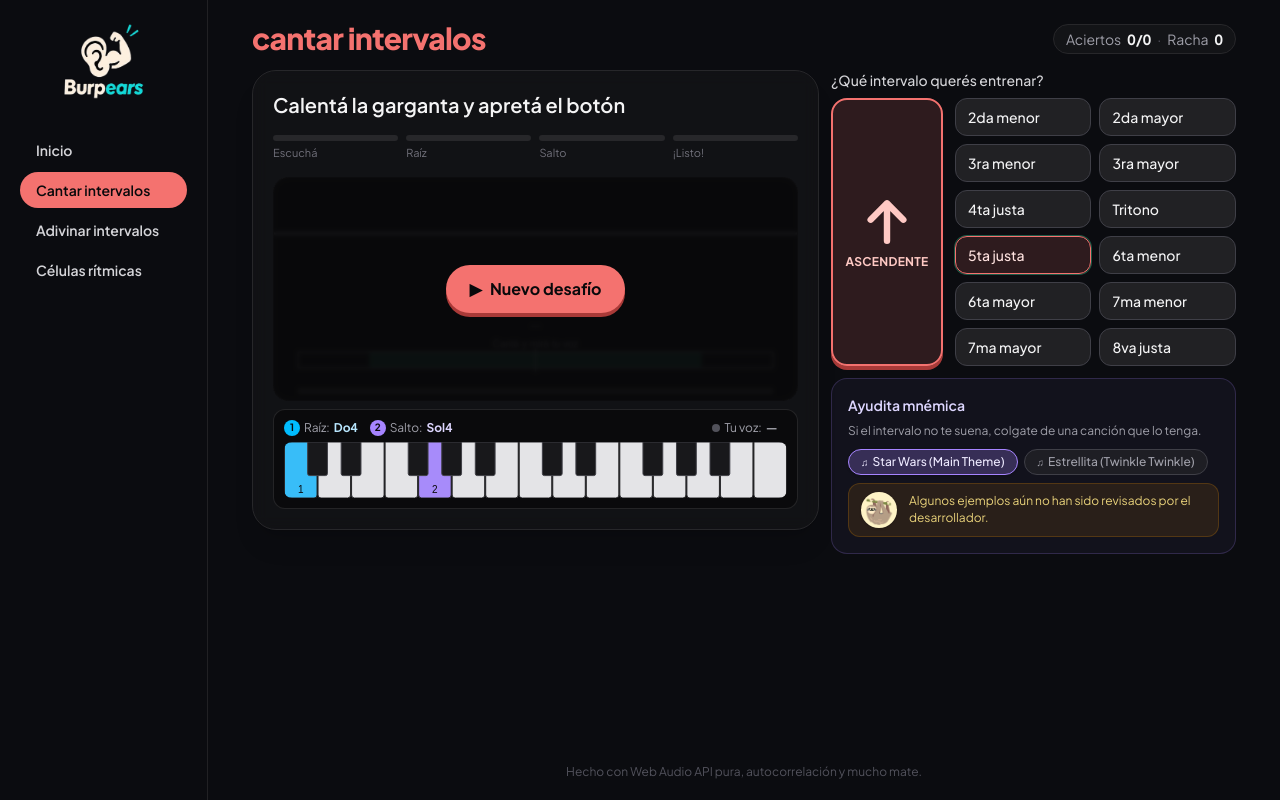
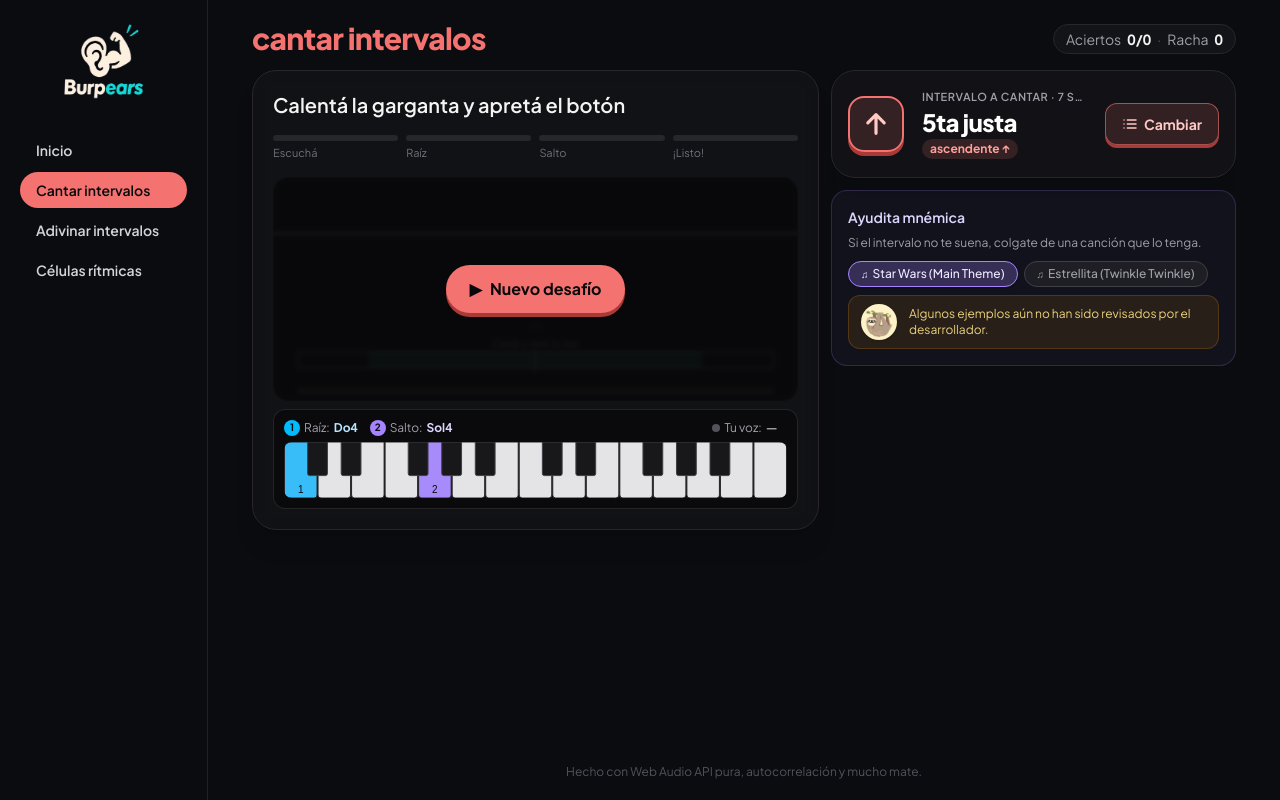
Before and after one commit to pablolospe/intervals, a Next.js app: page /intervalos/cantar in a window 1280 px wide. Built offline with nearby package versions, Linux system fonts and the light colour scheme.

Commit message:
refactor: enhance IdentifyModal component and update trainer app layout

```diff
--- a/src/components/identify-modal.tsx
+++ b/src/components/identify-modal.tsx
@@ -1,5 +1,5 @@
 "use client";
-import { useEffect, useRef, useState } from "react";
+import { useEffect, useId, useRef, useState } from "react";
 import type { Direction } from "@/lib/audio/intervals-catalog";
 
 export interface IdentifyOption {
@@ -9,7 +9,7 @@ export interface IdentifyOption {
 
 export interface IdentifyLabels {
   title: string;
-  subtitle: string;
+  subtitle?: string;
   direction: string;
   interval: string;
   ascending: string;
@@ -21,6 +21,9 @@ interface Props {
   open: boolean;
   labels: IdentifyLabels;
   options: IdentifyOption[];
+  initialDirection?: Direction | null;
+  initialInterval?: string | null;
+  onClose?: () => void;
   onAnswer: (id: string, direction: Direction) => void;
 }
 
@@ -29,7 +32,7 @@ function Arrow({ up }: { up: boolean }) {
     <svg
       viewBox="0 0 24 24"
       aria-hidden
-      className={`h-10 w-10 sm:h-12 sm:w-12 ${up ? "" : "rotate-180"}`}
+      className={`h-5 w-5 sm:h-6 sm:w-6 ${up ? "" : "rotate-180"}`}
       fill="none"
       stroke="currentColor"
       strokeWidth={2.75}
@@ -41,18 +44,32 @@ function Arrow({ up }: { up: boolean }) {
   );
 }
 
-/** Blocking "which interval was it, up or down?" dialog built on the native <dialog> (focus trap + inert page). */
-export function IdentifyModal({ open, labels, options, onAnswer }: Props) {
+/** Direction + interval dialog built on native <dialog> (blocking for guess mode, dismissible with `onClose` for picker mode). */
+export function IdentifyModal({
+  open,
+  labels,
+  options,
+  initialDirection = null,
+  initialInterval = null,
+  onClose,
+  onAnswer,
+}: Props) {
   const ref = useRef<HTMLDialogElement>(null);
-  const [direction, setDirection] = useState<Direction | null>(null);
-  const [interval, setInterval] = useState<string | null>(null);
+  const titleId = useId();
+  const [direction, setDirection] = useState<Direction | null>(initialDirection);
+  const [interval, setInterval] = useState<string | null>(initialInterval);
 
   useEffect(() => {
     const d = ref.current;
     if (!d) return;
-    if (open && !d.open) d.showModal();
-    if (!open && d.open) d.close();
-  }, [open]);
+    if (open) {
+      setDirection(initialDirection ?? null);
+      setInterval(initialInterval ?? null);
+      if (!d.open) d.showModal();
+    } else if (d.open) {
+      d.close();
+    }
+  }, [open, initialDirection, initialInterval]);
 
   const dirBtn = (dir: Direction) => {
     const on = direction === dir;
@@ -71,7 +88,7 @@ export function IdentifyModal({ open, labels, options, onAnswer }: Props) {
         role="radio"
         aria-checked={on}
         onClick={() => setDirection(dir)}
-        className={`flex flex-1 flex-col items-center gap-1 rounded-2xl border-2 py-3 text-sm font-semibold transition focus-visible:outline-none focus-visible:ring-2 focus-visible:ring-emerald-300 ${color}`}
+        className={`flex flex-1 items-center justify-center gap-2 rounded-2xl border-2 px-3 py-2.5 text-xs font-bold transition focus-visible:outline-none focus-visible:ring-2 focus-visible:ring-emerald-300 sm:py-3 sm:text-sm ${color}`}
       >
         <Arrow up={up} />
         {up ? labels.ascending : labels.descending}
@@ -82,23 +99,40 @@ export function IdentifyModal({ open, labels, options, onAnswer }: Props) {
   return (
     <dialog
       ref={ref}
-      onCancel={(e) => e.preventDefault()} // Escape must not skip the answer
-      aria-labelledby="identify-title"
-      className="m-auto w-[min(92vw,34rem)] max-h-[92dvh] overflow-y-auto rounded-3xl border border-violet-400/40 bg-zinc-900 p-5 text-zinc-100 shadow-2xl shadow-black/60 backdrop:bg-black/70 backdrop:backdrop-blur-sm sm:p-6"
+      onCancel={(e) => {
+        e.preventDefault();
+        if (onClose) onClose(); // Escape skips only when dismissible
+      }}
+      onClick={(e) => {
+        if (onClose && e.target === ref.current) onClose();
+      }}
+      aria-labelledby={titleId}
+      className="m-auto w-[min(92vw,34rem)] max-h-[92dvh] overflow-y-auto rounded-3xl border border-violet-400/40 bg-zinc-900 p-0 text-zinc-100 shadow-2xl shadow-black/60 backdrop:bg-black/70 backdrop:backdrop-blur-sm"
     >
-      <h2 id="identify-title" className="text-xl font-semibold text-violet-200">
-        {labels.title}
-      </h2>
-      <p className="mb-4 text-sm text-zinc-400">{labels.subtitle}</p>
-
-      <h3 className="mb-2 text-xs font-semibold uppercase tracking-wide text-zinc-300">1 · {labels.direction}</h3>
-      <div role="radiogroup" aria-label={labels.direction} className="mb-4 flex gap-2">
+      <div className="p-3.5 sm:p-6">
+        <h2 id={titleId} className="sr-only">
+          {labels.title}
+        </h2>
+        <div className="mb-2 flex items-center justify-between gap-2">
+          <h3 className="text-xs font-semibold uppercase tracking-wide text-zinc-300">1 · {labels.direction}</h3>
+          {onClose && (
+            <button
+              type="button"
+              onClick={onClose}
+              aria-label="Cerrar"
+              className="inline-flex h-7 w-7 shrink-0 items-center justify-center rounded-full border border-zinc-700 text-xs text-zinc-400 transition hover:border-zinc-500 hover:bg-zinc-800 hover:text-zinc-100 focus-visible:outline-none focus-visible:ring-2 focus-visible:ring-emerald-300 sm:h-8 sm:w-8 sm:text-sm"
+            >
+              ✕
+            </button>
+          )}
+        </div>
+      <div role="radiogroup" aria-label={labels.direction} className="mb-3 flex gap-2 sm:mb-4">
         {dirBtn("asc")}
         {dirBtn("desc")}
       </div>
 
       <h3 className="mb-2 text-xs font-semibold uppercase tracking-wide text-zinc-300">2 · {labels.interval}</h3>
-      <div role="radiogroup" aria-label={labels.interval} className="grid grid-cols-2 gap-2 min-[380px]:grid-cols-3">
+      <div role="radiogroup" aria-label={labels.interval} className="grid grid-cols-3 gap-1.5 sm:gap-2">
         {options.map((o) => (
           <button
             key={o.id}
@@ -106,7 +140,7 @@ export function IdentifyModal({ open, labels, options, onAnswer }: Props) {
             role="radio"
             aria-checked={interval === o.id}
             onClick={() => setInterval(o.id)}
-            className={`rounded-xl border px-3 py-2.5 text-left text-sm font-medium transition focus-visible:outline-none focus-visible:ring-2 focus-visible:ring-emerald-300 ${
+            className={`rounded-xl border px-2 py-2 text-center text-xs font-semibold transition focus-visible:outline-none focus-visible:ring-2 focus-visible:ring-emerald-300 sm:px-3 sm:py-2.5 sm:text-sm ${
               interval === o.id
                 ? "border-emerald-400 bg-emerald-400/15 text-emerald-100"
                 : "border-zinc-700 bg-zinc-800 text-zinc-100 hover:border-zinc-400"
@@ -127,7 +161,7 @@ export function IdentifyModal({ open, labels, options, onAnswer }: Props) {
           setDirection(null);
           setInterval(null);
         }}
-        className="btn btn-accent mt-5 w-full py-3 text-base"
+        className="btn btn-accent mt-3.5 w-full py-2.5 text-sm sm:mt-5 sm:py-3 sm:text-base"
       >
         {labels.submit}
         {direction && interval && (
@@ -136,6 +170,7 @@ export function IdentifyModal({ open, labels, options, onAnswer }: Props) {
           </span>
         )}
       </button>
+      </div>
     </dialog>
   );
 }
--- a/src/components/trainer-app.tsx
+++ b/src/components/trainer-app.tsx
@@ -18,6 +18,7 @@ export function TrainerApp({ mode }: { mode: "recognize" | "sing" }) {
   const { lang, selection, direction, currentId, phase, rootMidi, rootHz, evaluation, micError, score, setSelection, setDirection, answer } = useTrainer();
   const { startChallenge, replay, playReference } = useTrainerAudio();
   const [selectedSongIndex, setSelectedSongIndex] = useState(0);
+  const [pickOpen, setPickOpen] = useState(false);
   const t = dict[lang];
   /** Interval to return to when leaving surprise mode. */
   const [lastPick, setLastPick] = useState(selection === "random" ? "P5" : selection);
@@ -191,63 +192,7 @@ export function TrainerApp({ mode }: { mode: "recognize" | "sing" }) {
         </section>
 
         <div className="flex flex-col gap-2.5 sm:gap-3 md:overflow-y-auto [@media(max-height:480px)]:overflow-y-auto">
-          <section aria-labelledby="pick">
-            <div className="mb-2 flex items-center justify-between gap-2">
-              <h2 id="pick" className="text-xs font-medium text-zinc-300 sm:text-sm">
-                {isRandom ? t.modeRandom : t.pickInterval}
-              </h2>
-              <div hidden role="radiogroup" aria-label={t.mode} className="flex shrink-0 rounded-full border border-zinc-600 bg-zinc-900 p-0.5 text-xs font-semibold sm:text-sm">
-                {([
-                  ["pick", t.modePick],
-                  ["random", t.random],
-                ] as const).map(([m, label]) => {
-                  const on = (m === "random") === isRandom;
-                  return (
-                    <button
-                      key={m}
-                      role="radio"
-                      aria-checked={on}
-                      disabled={busy}
-                      onClick={() => !on && setSelection(m === "random" ? "random" : lastPick)}
-                      className={`rounded-full px-3 py-1 transition focus-visible:outline-none focus-visible:ring-2 focus-visible:ring-emerald-300 disabled:cursor-not-allowed sm:px-4 sm:py-1.5 ${
-                        on ? (m === "random" ? "bg-violet-400 text-zinc-950" : "bg-emerald-400 text-zinc-950") : "text-zinc-300 hover:text-zinc-50"
-                      }`}
-                    >
-                      {m === "random" ? "🎲 " : ""}
-                      {label}
-                    </button>
-                  );
-                })}
-              </div>
-            </div>
-            <div className="flex items-stretch gap-2 sm:gap-3">
-            {!isRandom && (
-            <button
-              onClick={() => setDirection(asc ? "desc" : "asc")}
-              disabled={busy}
-              aria-label={`${t.direction}: ${asc ? t.ascending : t.descending}. ${t.switchDirection}`}
-              title={t.switchDirection}
-              className={`btn group w-20 shrink-0 flex-col justify-center gap-1 rounded-2xl border-2 px-1 py-2 sm:w-28 ${
-                asc
-                  ? "border-emerald-400 bg-emerald-400/15 text-emerald-200 shadow-[0_4px_0_0_var(--accent-edge)] enabled:active:translate-y-0.75 enabled:active:shadow-[0_1px_0_0_var(--accent-edge)]"
-                  : "border-violet-400 bg-violet-400/15 text-violet-200 shadow-[0_4px_0_0_#5b21b6] enabled:active:translate-y-0.75 enabled:active:shadow-[0_1px_0_0_#5b21b6]"
-              }`}
-            >
-              <svg
-                viewBox="0 0 24 24"
-                aria-hidden
-                className={`h-7 w-7 transition-transform duration-300 sm:h-14 sm:w-14 ${asc ? "" : "rotate-180"}`}
-                fill="none"
-                stroke="currentColor"
-                strokeWidth={2.75}
-                strokeLinecap="round"
-                strokeLinejoin="round"
-              >
-                <path d="M12 20V4M5 11l7-7 7 7" />
-              </svg>
-              <span className="text-[10px] font-bold uppercase tracking-tight sm:text-xs sm:tracking-wide">{asc ? t.ascending : t.descending}</span>
-            </button>
-            )}
+          <section aria-label={isRandom ? t.modeRandom : t.pickInterval}>
             {isRandom ? (
               <div className="flex flex-1 flex-col justify-center gap-1 rounded-2xl border border-violet-400/40 bg-violet-400/10 p-3 sm:p-4">
                 <p className="text-sm font-semibold text-violet-100 sm:text-base">
@@ -262,31 +207,84 @@ export function TrainerApp({ mode }: { mode: "recognize" | "sing" }) {
                 )}
               </div>
             ) : (
-            <div className="grid min-w-0 flex-1 grid-cols-3 content-start gap-1.5 sm:grid-cols-2 sm:gap-2">
-              {options.map((o) => (
+              <div className="flex items-center gap-2.5 rounded-2xl border border-zinc-800 bg-zinc-900/60 p-3 shadow-lg backdrop-blur sm:gap-3.5 sm:rounded-3xl sm:p-4">
                 <button
-                  key={o.id}
-                  onClick={() => {
-                    setLastPick(o.id);
-                    setSelection(o.id);
-                  }}
+                  type="button"
+                  onClick={() => setDirection(asc ? "desc" : "asc")}
                   disabled={busy}
-                  aria-pressed={selection === o.id}
-                  className={`truncate rounded-xl border px-1.5 py-1.5 text-center text-xs font-medium transition focus-visible:outline-none focus-visible:ring-2 focus-visible:ring-emerald-300 disabled:cursor-not-allowed [@media(max-height:600px)]:py-1 sm:px-3 sm:py-2 sm:text-left sm:text-sm ${
-                    selection === o.id
-                      ? "border-emerald-400 bg-emerald-400/15 text-emerald-100 shadow-[0_0_0_1px_rgba(52,211,153,0.4)]"
-                      : "border-zinc-700 bg-zinc-800/80 text-zinc-100 hover:border-zinc-400 hover:bg-zinc-700"
+                  aria-label={`${t.direction}: ${asc ? t.ascending : t.descending}. ${t.switchDirection}`}
+                  title={t.switchDirection}
+                  className={`btn h-12 w-12 shrink-0 rounded-2xl border-2 p-0 sm:h-14 sm:w-14 ${
+                    asc
+                      ? "border-emerald-400 bg-emerald-400/15 text-emerald-200 shadow-[0_4px_0_0_var(--accent-edge)] enabled:active:translate-y-0.75 enabled:active:shadow-[0_1px_0_0_var(--accent-edge)]"
+                      : "border-violet-400 bg-violet-400/15 text-violet-200 shadow-[0_4px_0_0_#5b21b6] enabled:active:translate-y-0.75 enabled:active:shadow-[0_1px_0_0_#5b21b6]"
                   }`}
                 >
-                  {o.label}
+                  <svg
+                    viewBox="0 0 24 24"
+                    aria-hidden
+                    className={`h-6 w-6 transition-transform duration-300 sm:h-7 sm:w-7 ${asc ? "" : "rotate-180"}`}
+                    fill="none"
+                    stroke="currentColor"
+                    strokeWidth={2.75}
+                    strokeLinecap="round"
+                    strokeLinejoin="round"
+                  >
+                    <path d="M12 20V4M5 11l7-7 7 7" />
+                  </svg>
                 </button>
-              ))}
+
+                <button
+                  type="button"
+                  onClick={() => setPickOpen(true)}
+                  disabled={busy}
+                  className="group min-w-0 flex-1 rounded-xl px-1 py-0.5 text-left transition hover:bg-zinc-800/50 focus-visible:outline-none focus-visible:ring-2 focus-visible:ring-emerald-300 disabled:cursor-not-allowed"
+                >
+                  <p className="truncate text-[10px] font-semibold uppercase tracking-wider text-zinc-400 sm:text-[11px]">
+                    {lang === "es" ? "Intervalo" : "Interval"}
+                    <span className="hidden sm:inline">{lang === "es" ? " a cantar" : " to sing"}</span>
+                    {activeDef
+                      ? ` · ${activeDef.semitones} ${
+                          lang === "es"
+                            ? activeDef.semitones === 1
+                              ? "semitono"
+                              : "semitonos"
+                            : activeDef.semitones === 1
+                              ? "semitone"
+                              : "semitones"
+                        }`
+                      : ""}
+                  </p>
+                  <div className="mt-0.5 flex flex-wrap items-baseline gap-x-2 gap-y-0.5">
+                    <span className="truncate text-lg font-extrabold leading-tight tracking-tight text-white transition-colors group-hover:text-emerald-200 sm:text-2xl">
+                      {activeDef?.name[lang] ?? options.find((o) => o.id === selection)?.label ?? ""}
+                    </span>
+                    <span
+                      className={`inline-flex items-center rounded-full px-2 py-0.5 text-[10px] font-bold sm:text-xs ${
+                        asc ? "bg-emerald-400/15 text-emerald-300" : "bg-violet-400/15 text-violet-300"
+                      }`}
+                    >
+                      {asc ? t.ascending : t.descending} {asc ? "↑" : "↓"}
+                    </span>
+                  </div>
+                </button>
+
+                <button
+                  type="button"
+                  onClick={() => setPickOpen(true)}
+                  disabled={busy}
+                  className="btn shrink-0 gap-1.5 rounded-xl border border-emerald-400/60 bg-emerald-400/15 px-3 py-2 text-xs font-bold text-emerald-200 shadow-[0_3px_0_0_var(--accent-edge)] transition hover:bg-emerald-400/25 enabled:active:translate-y-0.5 enabled:active:shadow-[0_1px_0_0_var(--accent-edge)] disabled:cursor-not-allowed sm:px-4 sm:py-2.5 sm:text-sm"
+                >
+                  <svg viewBox="0 0 24 24" className="h-3.5 w-3.5 sm:h-4 sm:w-4" fill="none" stroke="currentColor" strokeWidth={2.2} strokeLinecap="round" strokeLinejoin="round" aria-hidden>
+                    <path d="M8 6h13M8 12h13M8 18h13M3 6h.01M3 12h.01M3 18h.01" />
+                  </svg>
+                  {lang === "es" ? "Cambiar" : "Change"}
+                </button>
               </div>
             )}
-            </div>
           </section>
 
-          <section className={`${!isRandom || finished ? "order-first md:order-none" : ""} rounded-2xl border border-violet-400/20 bg-violet-400/5 p-2.5 sm:p-4`}>
+          <section className="rounded-2xl border border-violet-400/20 bg-violet-400/5 p-2.5 sm:p-4">
             <div className="flex flex-col gap-2">
               <div className="flex items-center justify-between gap-2">
                 <h2 className="text-xs font-semibold text-violet-200 sm:text-sm">{t.helpTitle}</h2>
@@ -340,11 +338,11 @@ export function TrainerApp({ mode }: { mode: "recognize" | "sing" }) {
         </div>
       </div>
 
+      {isRandom ? (
         <IdentifyModal
           open={identifying}
           labels={{
             title: t.identifyTitle,
-          subtitle: t.phase.IDENTIFY,
             direction: t.guessDirection,
             interval: t.guessInterval,
             ascending: t.ascending,
@@ -354,6 +352,29 @@ export function TrainerApp({ mode }: { mode: "recognize" | "sing" }) {
           options={options}
           onAnswer={answer}
         />
+      ) : (
+        <IdentifyModal
+          open={pickOpen}
+          labels={{
+            title: t.pickInterval,
+            direction: t.direction,
+            interval: t.guessInterval,
+            ascending: t.ascending,
+            descending: t.descending,
+            submit: lang === "es" ? "Seleccionar" : "Select",
+          }}
+          options={options}
+          initialDirection={direction}
+          initialInterval={selection === "random" ? lastPick : selection}
+          onClose={() => setPickOpen(false)}
+          onAnswer={(id, dir) => {
+            setLastPick(id);
+            setSelection(id);
+            setDirection(dir);
+            setPickOpen(false);
+          }}
+        />
+      )}
 
       <footer className="hidden text-center text-xs text-zinc-600 md:block">{t.footer}</footer>
     </main>
```
Lines whose indentation alone changed are shown as unchanged.
